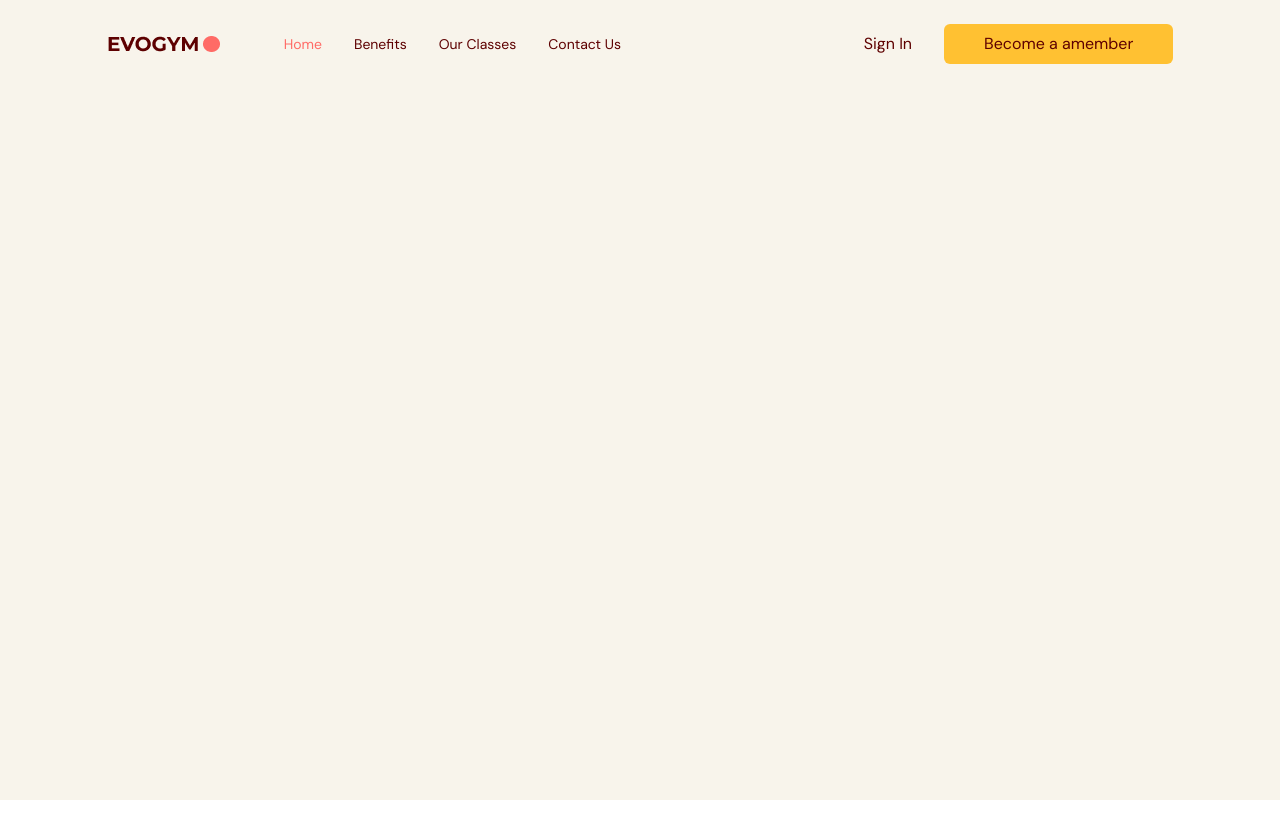
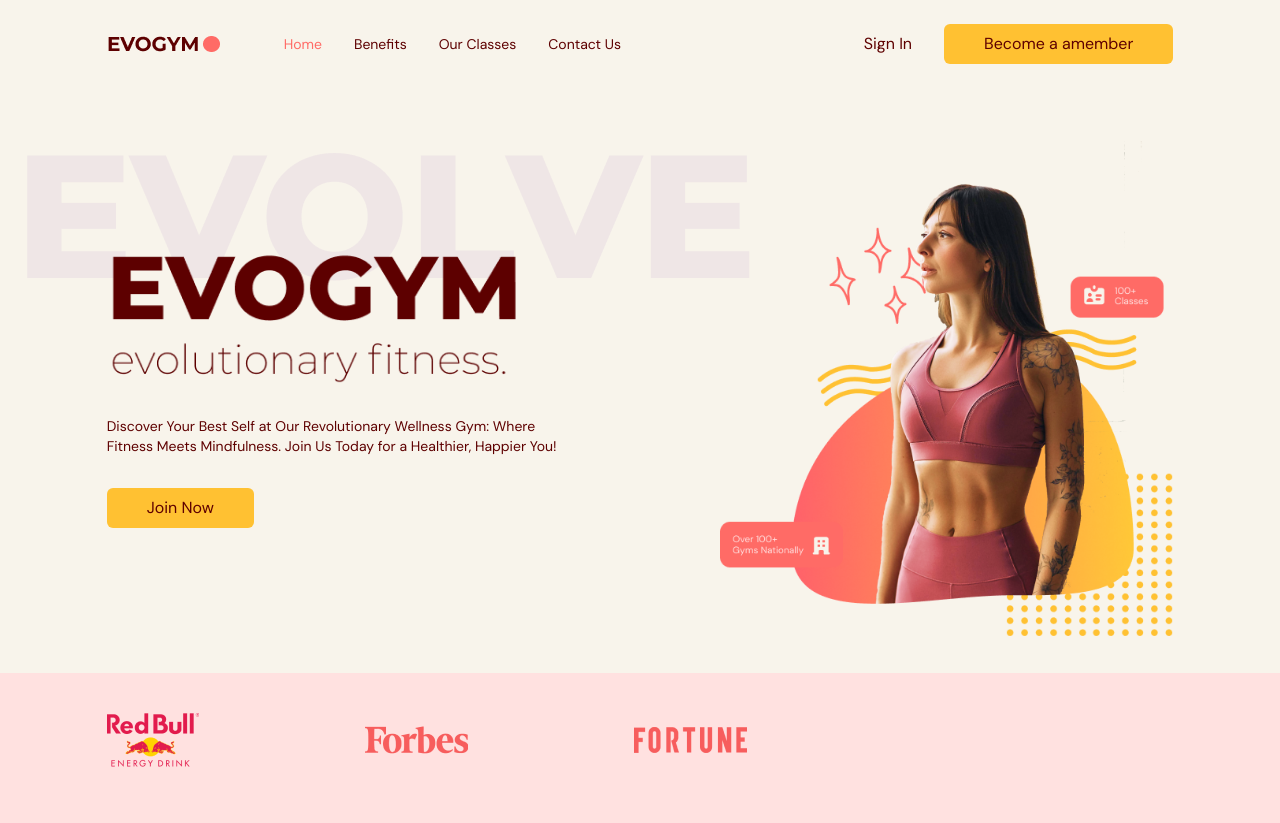
Before and after one commit to iamlydial/wellness-gym, a React (Vite) app: page / in a window 1280 px wide. Before the commit the page ends 800 px from the top, so only its background shows below. Built offline with nearby package versions, Linux system fonts and the light colour scheme.

Commit message:
added home scene plus styles the home hero banner with text and images

```diff
--- a/src/App.tsx
+++ b/src/App.tsx
@@ -1,6 +1,7 @@
 import Navbar from "@/scenes/navbar";
 import { useEffect, useState } from "react";
-import { SelectedPage } from "@/shared/types"
+import { SelectedPage } from "@/shared/types";
+import Home from '@/scenes/home';
 
 function App() {
   const [selectedPage, setSelectedPage] = useState<SelectedPage>(SelectedPage.Home)
@@ -24,7 +25,9 @@
         <Navbar
         isTopOfPage={isTopOfPage}
         selectedPage={selectedPage} setSelectedPage={setSelectedPage}/>
+        <Home setSelectedPage={setSelectedPage}/>
       </div>
+
     </>
   );
 }
--- /dev/null
+++ b/src/scenes/home/index.tsx
@@ -0,0 +1,66 @@
+import useMediaQuery from "@/hooks/useMediaQuery";
+import { SelectedPage } from "@/shared/types"
+import ActionButton from "@/shared/ActionButton";
+import HomePageText from "@/assets/HomePageText.png"
+import HomePageGraphic from "@/assets/HomePageGraphic.png"
+import SponsorRedbull from "@/assets/SponsorRedBull.png"
+import SponsorForbes from "@/assets/SponsorForbes.png"
+import SponsorFortune from "@/assets/SponsorFortune.png"
+import AnchorLink from "react-anchor-link-smooth-scroll";
+
+
+
+type Props = {
+    setSelectedPage: (value: SelectedPage) => void;
+}
+
+const Home = ({setSelectedPage}: Props) => {
+    const isAboveMediumScreens = useMediaQuery("(min-width:1060px)");
+  return (
+    <section id="home" className="gap-16 bg-gray-20 py-10 md:h-full md:pb-0">
+        {/*  IMAGE & MAIN HEADER  */}
+        <div className="md: flex mx-auto w-5/6 items-center justify-center md:h-5/6">
+            {/* MAIN HEADER */}
+            <div className="z-10 mt-32 md:basis-3/5">
+                {/* HEADINGS */}
+                <div className="md:-mt-20">
+                    <div className="relative">
+                        <div className="before:absolute before:-top-20 before:-left-20 before:z-[-1] md:before:content-evolvetext">
+                            <img alt="home-page-text" src={HomePageText}/>
+                        </div>
+                    </div>
+                    <p className="mt-8 text-sm">
+                    Discover Your Best Self at Our Revolutionary Wellness Gym: Where Fitness Meets Mindfulness. Join Us Today for a Healthier, Happier You!
+                    </p>
+                </div>
+                {/* ACTIONS */}
+                <div className="mt-8 flex items-center gap-8">
+                    <ActionButton setSelectedPage={setSelectedPage}>Join Now</ActionButton>
+                    <AnchorLink
+                    className="text-sm font-bold text-primary-500 underline hover:text-secondary-color"
+                    onClick={()=> setSelectedPage(SelectedPage.ContactUs)}
+                    href={`#${SelectedPage.ContactUs}`}/>
+                </div>
+            </div>
+            {/* IMAGE */}
+            <div className="flex basis-3/5 justify-center md:z-10 md:ml-40 md:mt-16 md:justify-items-end">
+            <img alt="home-page-Graphic" src={HomePageGraphic}/>
+            </div>
+        </div>
+        {/* SPONSORS */}
+        {isAboveMediumScreens && (
+            <div className="h-[150px] w-full bg-primary-100 py-10">
+                <div className="mx-auto w-5/6">
+                    <div className="flex w-3/5 items-center justify-between gap-8">
+                        <img alt="redbull-sponsor" src={SponsorRedbull}/>
+                        <img alt="forbes-sponsor" src={SponsorForbes}/>
+                        <img alt="fortune-sponsor" src={SponsorFortune}/>
+                    </div>
+                </div>
+            </div>
+        )}
+    </section>
+  )
+}
+
+export default Home
```
